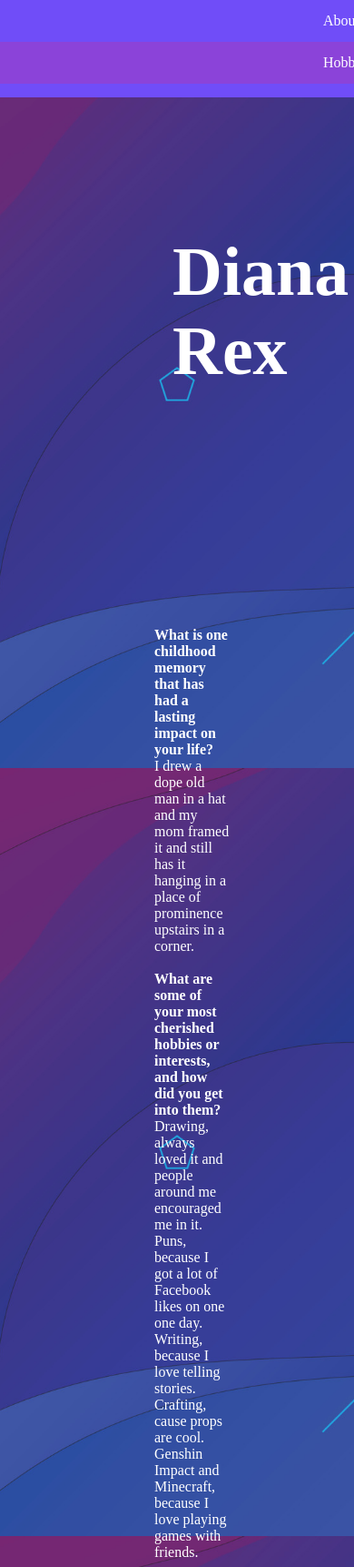
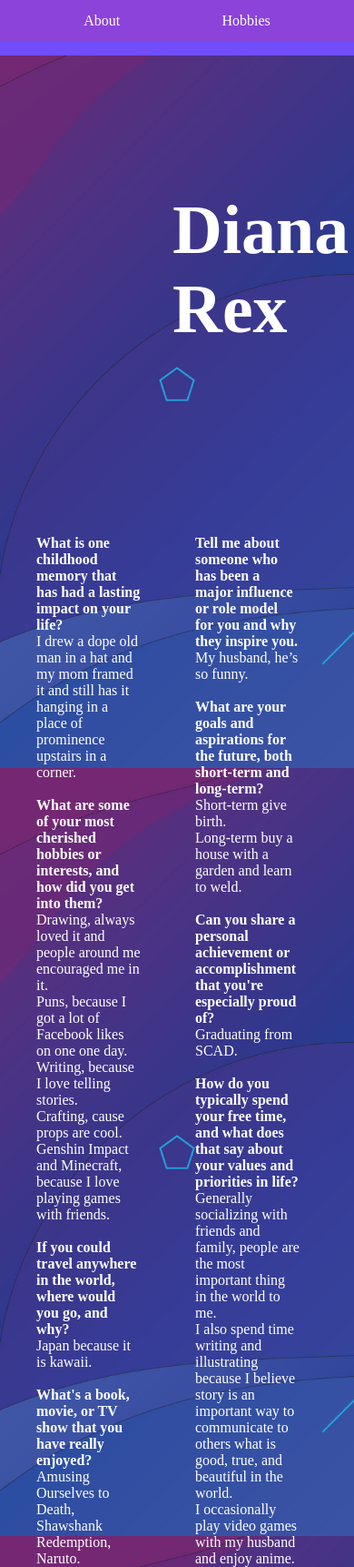
Before and after one commit to CoderT-Rex/bioSite, a plain HTML site: page index.html in a window 390 px wide. Shown: the top 1722 px of the page at 91% size. Drawn offline with Linux system fonts and the light colour scheme.

Commit message:
Added some responsiveness, evenly spaced navbar and footer

```diff
--- a/site.css
+++ b/site.css
@@ -1,11 +1,13 @@
 body {
-    background-image: url('photos/background.jpg'); /* Specify the path to your background image */
-    background-size: cover; /* Cover the entire viewport with the background image */
-    background-repeat: no-repeat; /* Prevent the background image from repeating */
-    background-attachment: fixed; /* Fixed background scrolling */
+    background-image: url('photos/background.jpg');
+    background-size: cover;
+    background-repeat: no-repeat;
+    background-attachment: fixed;
+    margin: 0;
+    padding: 0;
+    font-size: 16px;
 }
 
-/* Reset default margin and padding for body and header */
 body, header {
     margin: 0;
     padding: 0;
@@ -46,61 +48,70 @@ header {
     margin-right: 160px; /* Adjust the left margin as needed */
     margin-top: 25; /* Adjust the top margin as needed */
 }
-
-/* navbar */
 #navbar {
     overflow: hidden;
-    background-color: #8B43D9; /* Accent color as the background */
-    border-bottom: 15px solid #704DF8; /* Accent color as the border */
+    background-color: #8B43D9;
+    border-bottom: 15px solid #704DF8;
+    display: flex;
+    justify-content: space-evenly;
+    align-items: center;
 }
 
 #navbar a {
-    float: left;
-    display: block;
-    color: white; /* White text for good contrast */
+    color: white;
     text-align: center;
-    padding: 14px 356px;
+    padding: 14px 20px;
     text-decoration: none;
 }
 
 #navbar a:hover {
-    background-color: #704DF8; /* Accent color on hover */
+    background-color: #704DF8;
     color: white;
 }
 
-/* Style the content columns */
 .content {
-    display: flex; /* Use flexbox for layout */
-    justify-content: space-between; /* Space evenly between columns */
-    padding: 20px; /* Add padding for spacing */
-	color: white;
-
+    display: flex;
+    flex-direction: row;
+    padding: 20px;
+    color: white;
+    justify-content: space-between;
 }
 
-/* Style the left column */
-.left-column {
-    flex: 1; /* Occupy available space */
-    padding: 75px; /* Add padding for spacing inside the column */
-    margin: 0px 75px 20px 75px;
+.left-column, .right-column {
+    flex: 1;
+    padding: 20px;
+    margin: 0 20px 20px 0;
 }
 
-/* Style the right column */
-.right-column {
-    flex: 1; /* Occupy available space */
-    padding: 75px; /* Add padding for spacing inside the column */
-    margin: 0px 75px 20px 75px;
+.footer-images {
+  display: flex;
+  justify-content: space-between;
 }
 
-/* Style the footer */
-footer {
-    background-color: rgba(255, 255, 255, 0); /* Transparent background */
-    text-align: center; /* Center-align the images within the footer */
-    padding: 20px; /* Add padding for spacing inside the footer */
+.footer-images img {
+  flex: 1 0 25%;
+  max-width: 100%;
+  margin: 3px 3px;
 }
 
-/* Style the footer images */
-.footer-images img {
-    width: 400px; /* Set a fixed width for the images */
-    height: 400px; /* Set a fixed height for the images */
-    margin: 0 25px; /* Add horizontal margin for spacing between images */
+@media (max-width: 800px) {
+  .footer-images img {
+    flex: 1 0 33%;
+  }
 }
+
+@media (max-width: 600px) {
+  .footer-images img {
+    flex: 1 0 50%;
+  }
+}
+
+@media (max-width: 400px) {
+  .footer-images {
+    flex-direction: column;
+  }
+
+  .footer-images img {
+    flex: 1 0 100%;
+  }
+}
```
Also changed, not shown: index.html (+1 -12 lines), 1 other file.
